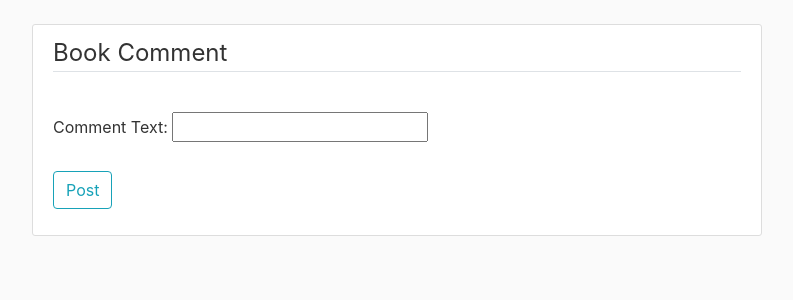
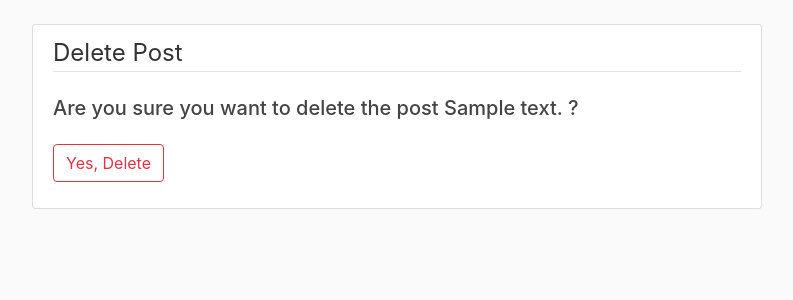
Before and after one commit to Gianik/django-library, a Django app: page /book/update/comment/1 in a window 1280 px wide. Shown: the part 56-356 px from the top of the page, without its empty margins (53-846 px from the left). Run offline with Django 4.2, Linux system fonts and the light colour scheme; tables that the repository leaves empty hold one stand-in row (values such as "Sample post"); data that the repository does not hold is empty; some libraries are stand-ins or nearby versions.

Commit message:
added update comment and delete comment functionality

```diff
--- a/books/api.py
+++ b/books/api.py
@@ -2,7 +2,7 @@ from rest_framework import status
 from rest_framework.response import Response
 from rest_framework import viewsets
 from django.http import HttpResponse, JsonResponse
-from .serializers import BookListSerializer, BookDetailSerializer, BookUpdateDetailSerializer, BookUpdateSerializer, NewBookSerializer, NewCommentSerializer
+from .serializers import BookListSerializer, BookDetailSerializer, BookUpdateDetailSerializer, BookUpdateSerializer, NewBookSerializer, NewCommentSerializer, CommentsSerializer
 from .models import Books, Comments
 from users.models import User
 from django.shortcuts import get_object_or_404
@@ -61,8 +61,8 @@ class BookViewSet(viewsets.ViewSet):
         return Response(serializer.errors, status=status.HTTP_400_BAD_REQUEST)
 
     def destroy(self, request, pk=None):
-        article = get_object_or_404(Books, pk=pk)
-        article.delete()
+        book = get_object_or_404(Books, pk=pk)
+        book.delete()
         return Response(status=status.HTTP_204_NO_CONTENT)
 
 
@@ -75,3 +75,24 @@ class CommentsViewSet(viewsets.ViewSet):
             serializer.save(book=books, author=request.user)
             return Response(serializer.data, status=201)
         return Response(serializer.errors, status=status.HTTP_400_BAD_REQUEST)
+
+    def retrieve(self, request, pk=None):
+        comment = get_object_or_404(Comments, pk=pk)
+        users = User.objects.all()
+        serializer = CommentsSerializer(comment)
+        return JsonResponse(serializer.data, safe=False, status=200)
+
+    # consider retrieve2 for after delete redirect
+
+    def update(self, request, pk=None):
+        comment = get_object_or_404(Comments, pk=pk)
+        serializer = CommentsSerializer(comment, data=request.data)
+        if serializer.is_valid():
+            serializer.save()
+            return Response(serializer.data, status=200)
+        return Response(serializer.errors, status=status.HTTP_400_BAD_REQUEST)
+
+    def destroy(self, request, pk=None):
+        comment = get_object_or_404(Comments, pk=pk)
+        comment.delete()
+        return Response(status=status.HTTP_204_NO_CONTENT)
--- a/books/urls.py
+++ b/books/urls.py
@@ -1,6 +1,6 @@
 from django.urls import path
 from .api import BookViewSet, CommentsViewSet
-from .views import NewBookView, BookDetailView, BookUpdateView, BookDeleteView, NewCommentView
+from .views import NewBookView, BookDetailView, BookUpdateView, BookDeleteView, NewCommentView, UpdateCommentView
 
 urlpatterns = [
     path('new/', NewBookView.as_view(), name='new-book'),
@@ -8,8 +8,10 @@ urlpatterns = [
     path('update/<int:pk>', BookUpdateView.as_view(), name='book-update'),
     path('delete/<int:pk>', BookDeleteView.as_view(), name='book-delete'),
     path('new/comment/<int:pk>', NewCommentView.as_view(), name='book-comment'),
-    path('update/comment/<int:pk>', NewCommentView.as_view(),
+    path('update/comment/<int:pk>', UpdateCommentView.as_view(),
          name='book-comment-update'),
+    path('delete/comment/<int:pk>', UpdateCommentView.as_view(),
+         name='book-comment-delete'),
     path('', BookViewSet.as_view({
         'get': 'list',
         'post': 'create',
@@ -26,8 +28,16 @@ urlpatterns = [
         'post': 'destroy'
     }), name='book-deletepage'),
     path('new-comment/<int:pk>/', CommentsViewSet.as_view({
+        'get': 'retrieve',
         'post': 'create'
     }), name='book-new-comment'),
+    path('update-comment/<int:pk>/', CommentsViewSet.as_view({
+        'get': 'retrieve',
+        'post': 'update'
+    }), name='book-update-comment'),
+    path('delete-comment/<int:pk>/', CommentsViewSet.as_view({
+        'post': 'destroy'
+    }), name='book-destroy-comment'),
 
 
 
--- a/books/views.py
+++ b/books/views.py
@@ -23,4 +23,8 @@ class NewCommentView(TemplateView):
 
 
 class UpdateCommentView(TemplateView):
-    template_name = 'books/comment_form.html'
+    template_name = 'books/comment_update_form.html'
+
+
+class UpdateCommentView(TemplateView):
+    template_name = 'books/comment_delete_form.html'
--- a/templates/books/book_detail.html
+++ b/templates/books/book_detail.html
@@ -62,7 +62,7 @@ $(document).ready(function() {
                 var y = date.getFullYear()
                 html2+="Author: <h7 class="+'text-muted'+" >" + value.author.full_name  + "</h7><p><h6 class="+'mr-2'+" >" + value.text + "</h6></p><p>Updated On:<h7 class="+'text-muted'+"  >" + m + "-" + d + "-" + y + "</h7></p>"+
                         "<br><a   href="+'http://127.0.0.1:8000/book/update/comment/'+ value.id +"><button type="+'button'+" class="+'btn btn-dark btn-sm'+" style="+'font-size:'+'10px;'+'background-color:'+'#6c757d;'+'color:'+'white'+">Update Comment</button></a>  "+
-                        "<a   href="+'#'+"><button type="+'button'+" class="+'btn btn-danger btn-sm'+" style="+'font-size:'+'10px;'+'background-color:'+'#dc3545;'+'color:'+'white'+ "  >Delete Comment</button></a><hr>"
+                        "<a   href="+'http://127.0.0.1:8000/book/update/comment/'+ value.id +"><button type="+'button'+" class="+'btn btn-danger btn-sm'+" style="+'font-size:'+'10px;'+'background-color:'+'#dc3545;'+'color:'+'white'+ "  >Delete Comment</button></a><hr>"
             })
 
             $("#div1").append(html)
--- /dev/null
+++ b/templates/books/comment_delete_form.html
@@ -0,0 +1,56 @@
+{% extends "partials/base.html" %}
+{% block content %}
+    <div class="content-section">
+        <form method="POST" id="comment_delete">
+            {% csrf_token %}
+            <fieldset class="form-group">
+                <legend class="border-bottom mb-4">Delete Post</legend>
+                <h2 id="atitle"></h2>
+            </fieldset>
+            <div class="form-group">
+                <button class="btn btn-outline-danger" type="submit">Yes, Delete</button>
+            </div>
+        </form>
+    </div>
+{% endblock content %}
+{% block javascript %}
+<script>
+$(document).ready(function(){
+var pk = {{pk}}
+  $.ajax({
+    url: "http://127.0.0.1:8000/book/new-comment/"+pk,
+    type: "GET",
+    dataType: "json",
+    success: (data) => {
+      console.log(data)
+      var html="<h5> Are you sure you want to delete the post " + data.text + " ?</h5>";
+
+        $('#atitle').append(html);
+    },
+    error: (error) => {
+      console.log(error);
+    }
+  });
+  $("#comment_delete").submit(function(event){
+    event.preventDefault();
+    $.ajax({
+        url:"http://127.0.0.1:8000/book/delete-comment/"+pk+"/",
+        type:"POST",
+        dataType:"JSON",
+        data:{
+            text:$('#bcomment').val(),
+            csrfmiddlewaretoken: '{{ csrf_token }}'
+        },
+        success:()=>{
+            window.location.replace("http://127.0.0.1:8000/")
+        },
+        error:(error)=>{
+            console.log(error)
+        },
+    });
+return false;
+});
+
+})
+</script>
+{% endblock %}
--- a/templates/books/comment_form.html
+++ b/templates/books/comment_form.html
@@ -6,7 +6,7 @@
             {% csrf_token %}
 
             <fieldset class="form-group">
-                <legend class="border-bottom mb-4">Book Comment</legend>
+                <legend class="border-bottom mb-4">New Comment</legend>
             </fieldset>
             <label for="bcomment">Comment Text:</label>
             <input type="text" id="bcomment" name="bcomment" value=""><br><br>
@@ -46,8 +46,6 @@ $(document).ready(function(){
     return false;
 });
 
-
-
 })
 
 
```
Also changed, not shown: templates/books/comment_update_form.html (added, +65 -0 lines).
